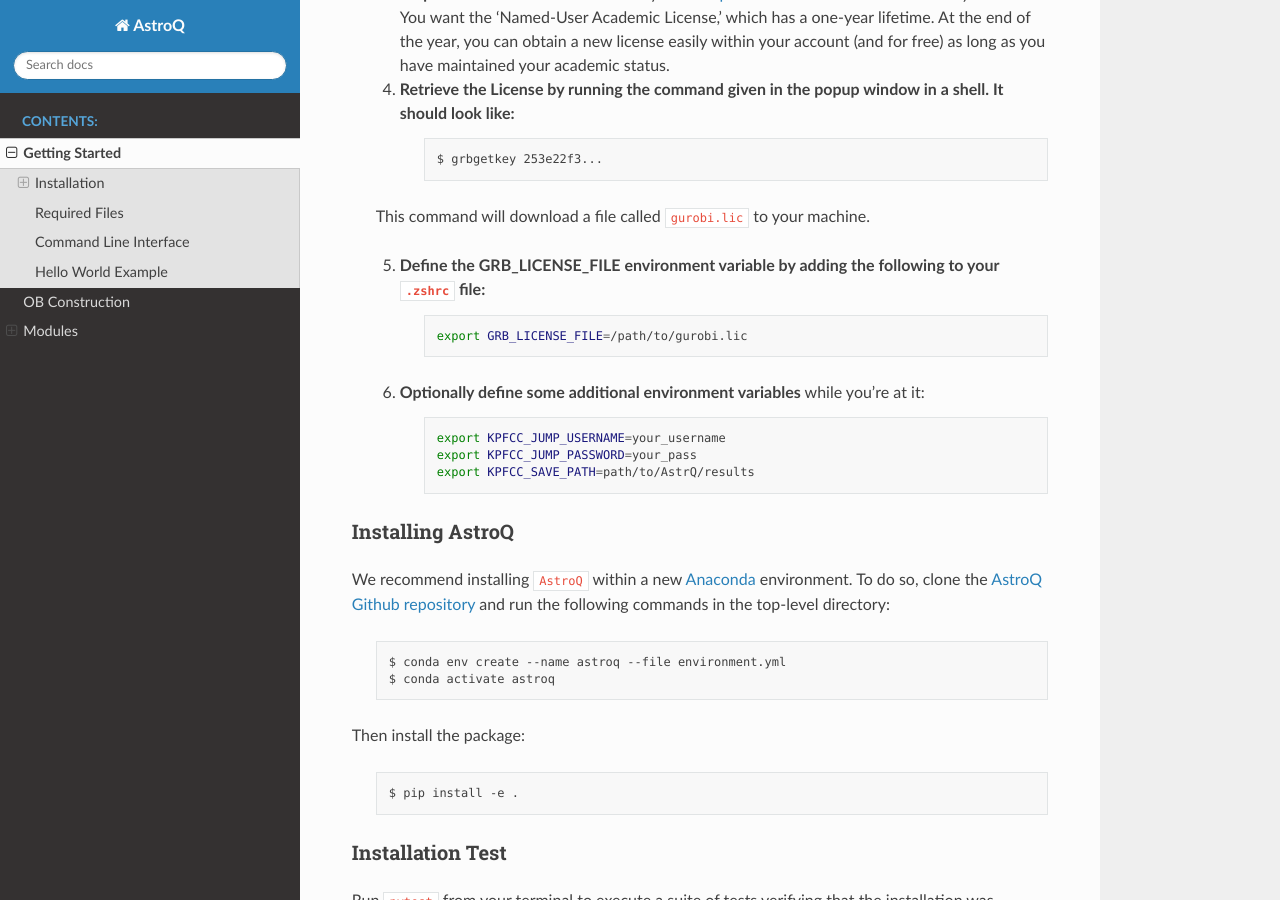
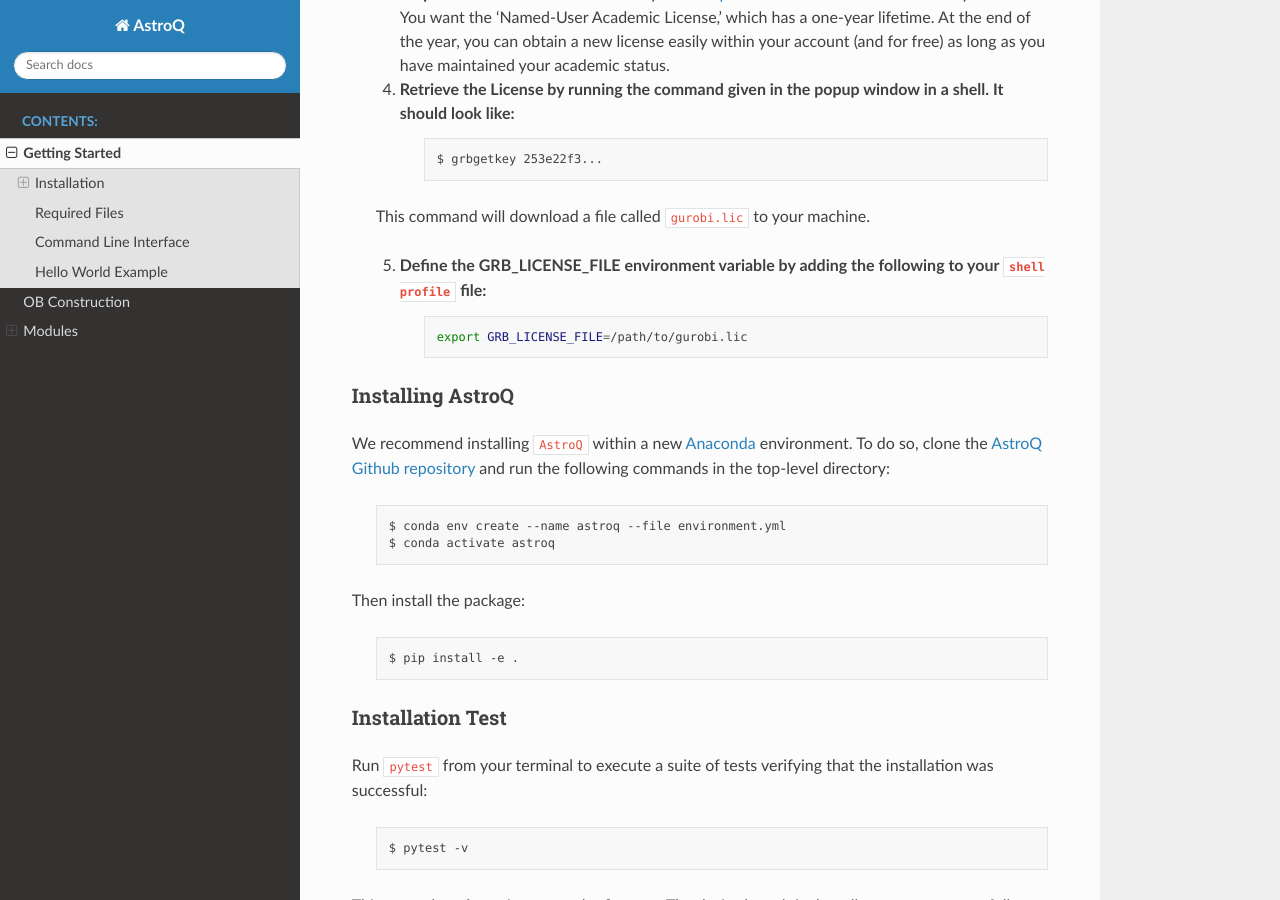
Before and after one commit to jluby127/AstroQ, a Sphinx documentation site: the page built from docs/getting_started.rst, in a window 1280 px wide and 900 px high, scrolled down 477 px. Built offline with Sphinx 7.4.7 and the Read the Docs theme 3.1.0, drawn with Linux system fonts in a browser that asks for light colours.

Commit message:
updating getting started docs

```diff
--- a/docs/getting_started.rst
+++ b/docs/getting_started.rst
@@ -28,18 +28,10 @@
 
     This command will download a file called ``gurobi.lic`` to your machine.
 
-    5. **Define the GRB_LICENSE_FILE environment variable** by adding the following to your ``.zshrc`` file:
+    5. **Define the GRB_LICENSE_FILE environment variable** by adding the following to your ``shell profile`` file:
         .. code-block:: bash
 
             export GRB_LICENSE_FILE=/path/to/gurobi.lic
-
-    6. **Optionally define some additional environment variables** while you're at it:
-
-        .. code-block:: bash
-
-            export KPFCC_JUMP_USERNAME=your_username
-            export KPFCC_JUMP_PASSWORD=your_pass
-            export KPFCC_SAVE_PATH=path/to/AstrQ/results
 
 
 Installing AstroQ
```
